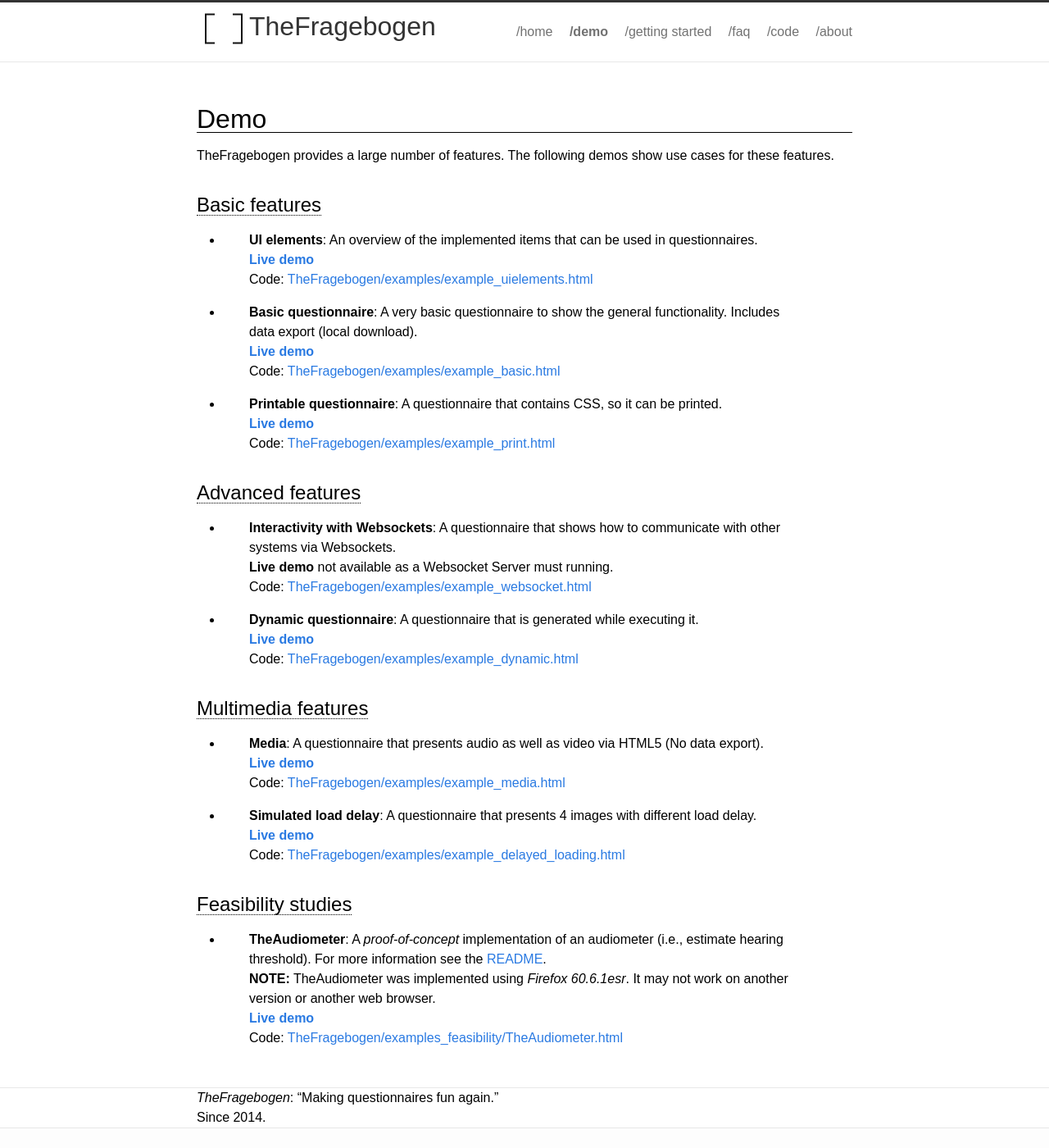
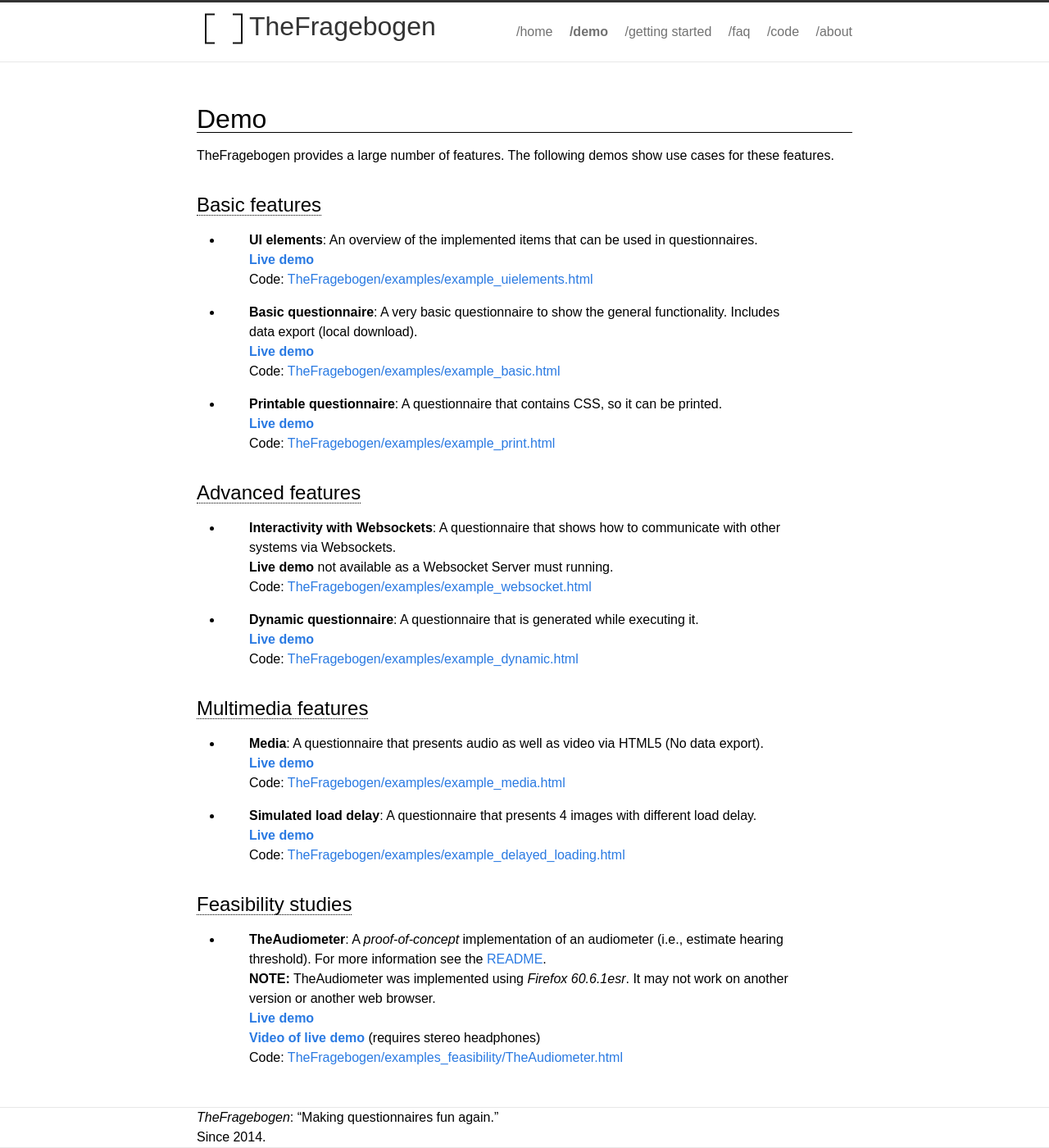
Before and after one commit to TheFragebogen/thefragebogen.github.io, a Jekyll site: the page built from demo.md, in a window 1280 px wide. Shown: the whole page at 82% size. Built offline with Jekyll 4.4.1, drawn with Linux system fonts in a browser that asks for light colours; before the commit the page ends 1376 px from its top, so only the background shows below that.

Commit message:
Demo: added TheAudiometer video.

```diff
--- a/demo.md
+++ b/demo.md
@@ -53,4 +53,5 @@ Feasibility studies
   For more information see the [README](https://github.com/TheFragebogen/TheFragebogen/blob/master/examples_feasibility/TheAudiometer/README.md).
   __NOTE:__ TheAudiometer was implemented using _Firefox 60.6.1esr_. It may not work on another version or another web browser.
   __[Live demo](/thefragebogen/examples_feasibility/TheAudiometer/TheAudiometer.html)__
+  __[Video of live demo](/thefragebogen/examples_feasibility/TheAudiometer-demo.webm)__ (requires stereo headphones)
   Code: [TheFragebogen/examples_feasibility/TheAudiometer.html](https://github.com/TheFragebogen/TheFragebogen/blob/master/examples_feasibility/TheAudiometer/TheAudiometer.html)
```
Also changed, not shown: 1 other file.
